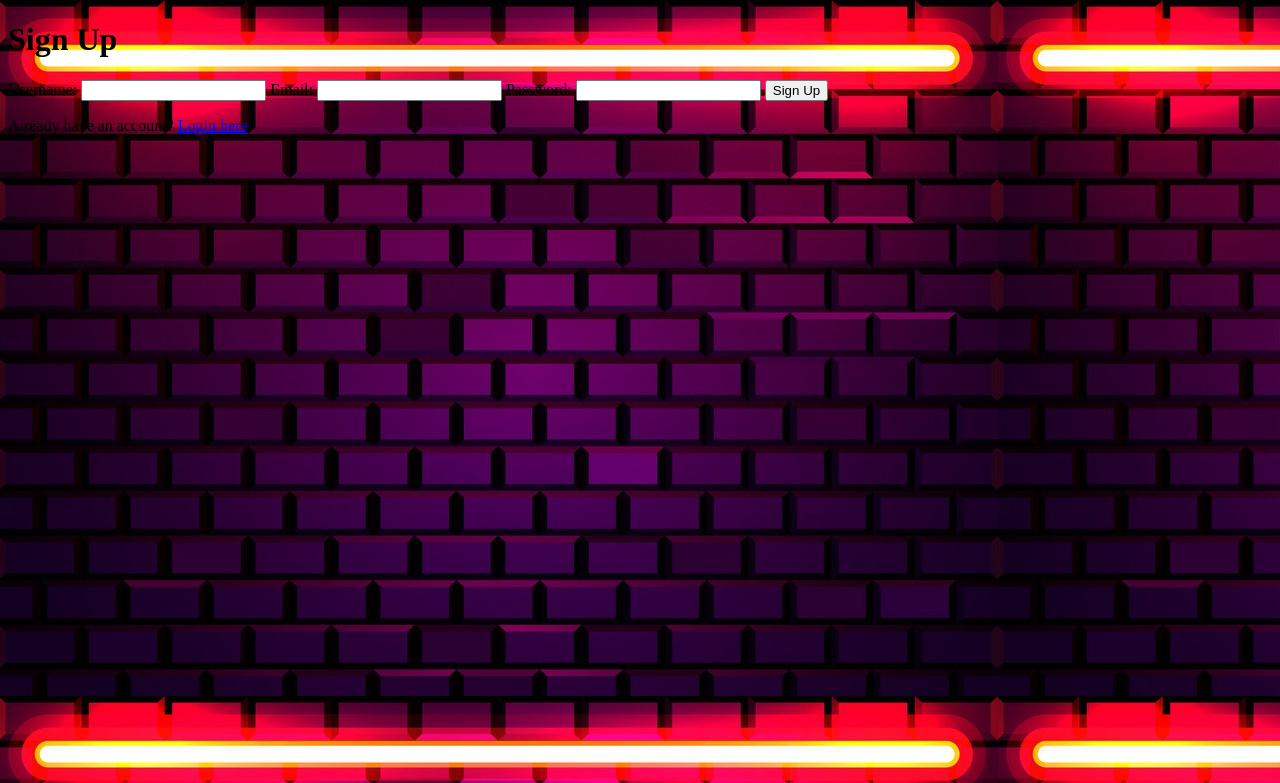
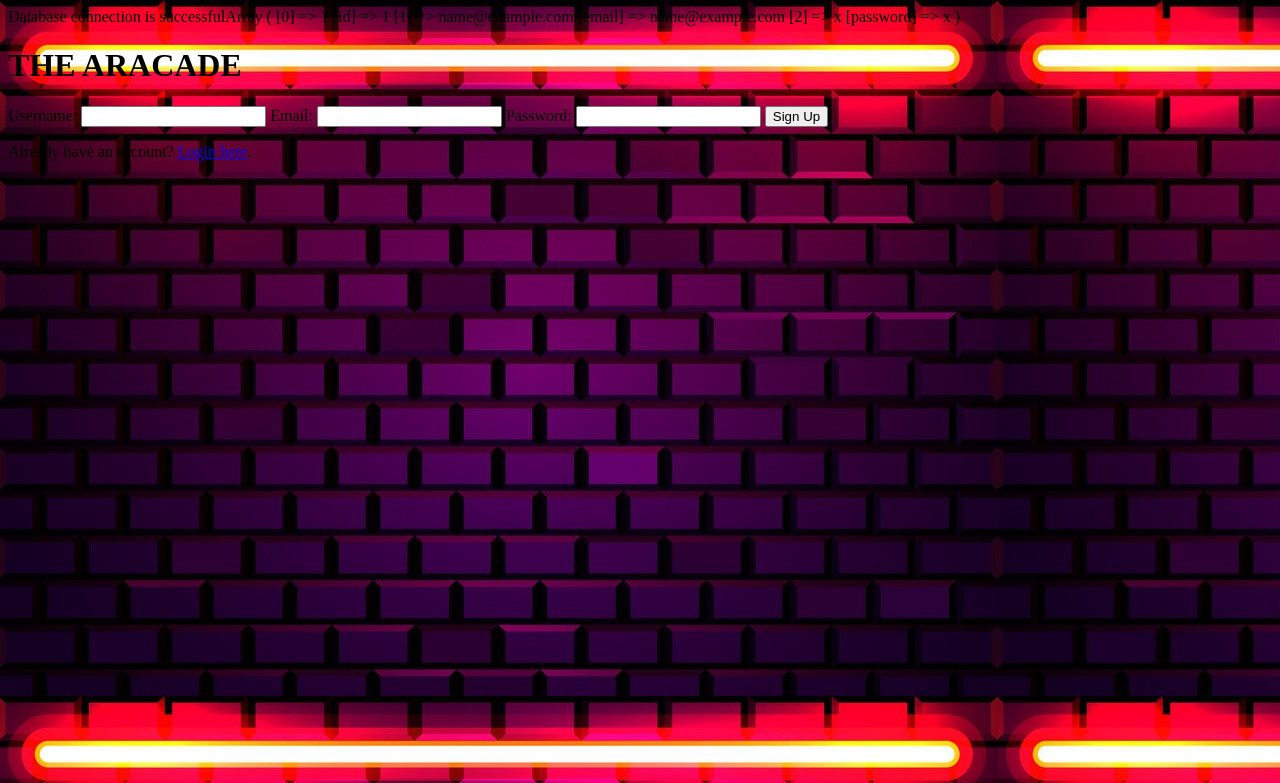
Before and after one commit to dkiad/Project4_Spring2024_CSCI499_dkiad_quianbowden, a PHP site: page /Project5.php in a window 1280 px wide. Shown: the top 783 px of the page. Run offline with PHP 8.4, Linux system fonts and the light colour scheme; tables that the repository leaves empty or names only in its code hold one stand-in row (values such as "Sample post").

Commit message:
Update Project5.php

```diff
--- a/Project5.php
+++ b/Project5.php
@@ -1,14 +1,54 @@
+<?php
+
+////// Write the Database connection code below (Q1)
+$servername = 'localhost'; //for XAMPP we use localhost
+   $username = 'root'; //default username in XAMPP
+   $password = ''; //default password in XAMPP
+   $dbname = 'project5'; //Change this to whatever database name you set in PHPmyAdmin
+
+   $link = mysqli_connect($servername,$username,$password, $dbname);
+if (mysqli_connect_error())
+{
+   die("Database connection is unsuccessful");
+
+}
+else
+{
+   echo "Database connection is successful";
+};
+
+
+$queryInsert = "INSERT INTO users (email, password) VALUES ('dentdkia@gmail.com', 'yespassword')"; // this is used to update a row in the database.
+
+
+mysqli_query($link, $queryInsert);
+
+$query = "SELECT * FROM users";
+
+if ($result = mysqli_query($link, $query)) {
+    while ($row = mysqli_fetch_array($result)) {
+        print_r($row);
+    }
+    mysqli_free_result($result); // Free result set
+}
+
+mysqli_close($link); // Close connection
+?>
+
+
+
+
 <!DOCTYPE html>
 <html lang="en">
 <head>
     <meta charset="UTF-8">
     <meta name="viewport" content="width=device-width, initial-scale=1.0">
-    <title>Sign Up - The Game Judge </title>
+    <title>The Game Judge: THE ARCADE  </title>
     <link rel="stylesheet" href="STYLE.css">
 </head>
-<body>
-    <div class="container">
-        <h1>Sign Up</h1>
+    <body>
+        <div class="container">
+            <h1>THE ARACADE </h1>
         <form action="signup.php" method="POST">
             <label for="username">Username:</label>
             <input type="text" id="username" name="username" required>
@@ -21,7 +61,9 @@
 
             <button type="submit">Sign Up</button>
         </form>
-        <p>Already have an account? <a href="login.html">Login here</a>.</p>
-    </div>
-</body>
+            <p>Already have an account? <a href="login.html">Login here</a>.</p>
+        </div>
+    </body>
+
+
 </html>
```
